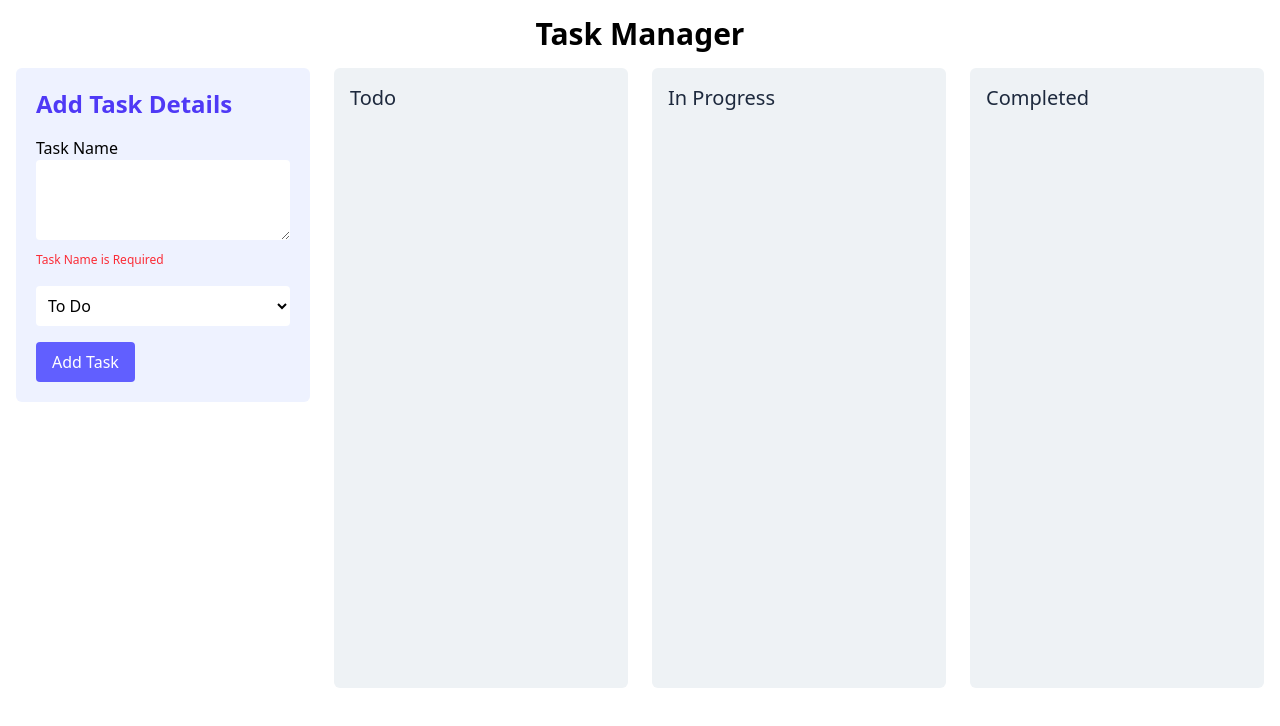
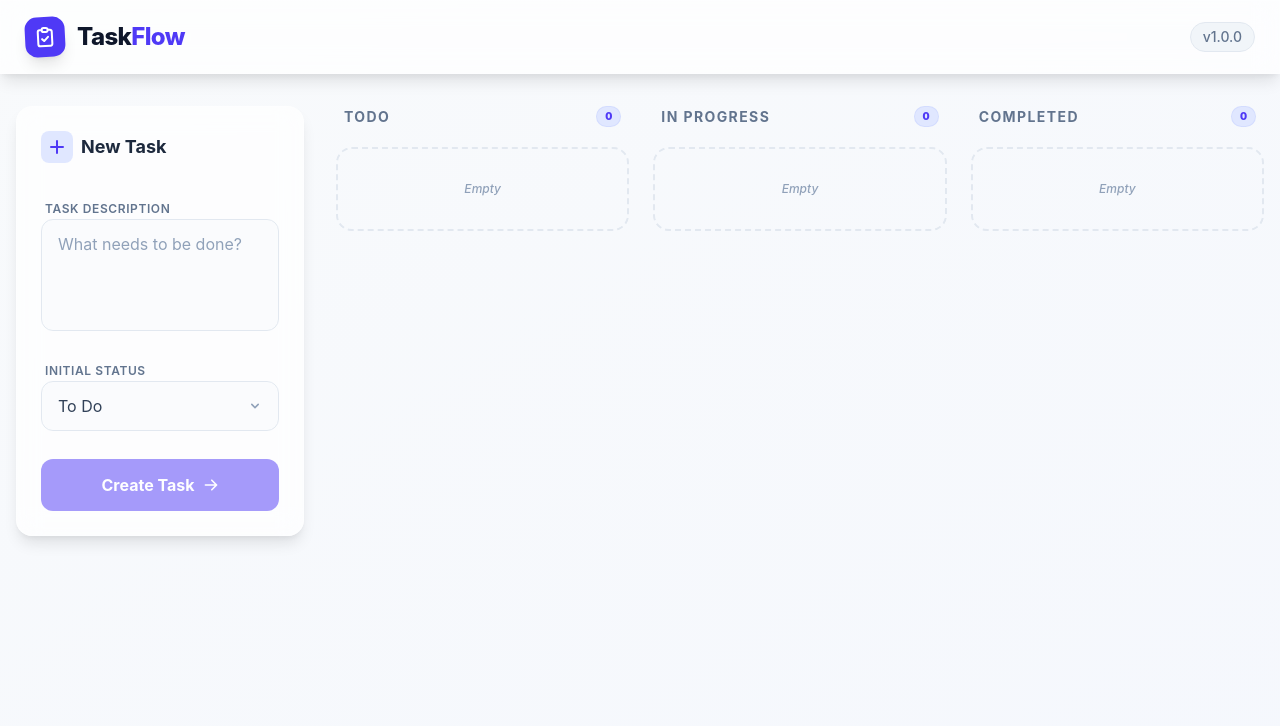
Before and after one commit to nikhilvanama/Task_Manager, an Angular app: page / in a window 1280 px wide. Shown: the top 726 px of the page. Built offline with nearby package versions, Linux system fonts and the light colour scheme.

Commit message:
Changed th UI of the project using anti gravity

```diff
--- a/src/app/app.component.html
+++ b/src/app/app.component.html
@@ -1,17 +1,37 @@
-<div class="max-w-7xl mx-auto">
-  <h1 class="text-3xl font-bold text-center p-4">Task Manager</h1>
+<div class="min-h-screen bg-linear-to-br from-slate-50 to-indigo-50/30">
+  <header class="glass sticky top-0 z-50 px-6 py-4 mb-8">
+    <div class="max-w-7xl mx-auto flex justify-between items-center">
+      <div class="flex items-center gap-3">
+        <div class="w-10 h-10 bg-indigo-600 rounded-xl flex items-center justify-center shadow-lg transform -rotate-3 hover:rotate-0 transition-transform cursor-pointer">
+          <svg xmlns="http://www.w3.org/2000/svg" class="h-6 w-6 text-white" fill="none" viewBox="0 0 24 24" stroke="currentColor">
+            <path stroke-linecap="round" stroke-linejoin="round" stroke-width="2" d="M9 5H7a2 2 0 00-2 2v12a2 2 0 002 2h10a2 2 0 002-2V7a2 2 0 00-2-2h-2M9 5a2 2 0 002 2h2a2 2 0 002-2M9 5a2 2 0 012-2h2a2 2 0 012 2m-6 9l2 2 4-4" />
+          </svg>
         </div>
+        <h1 class="text-2xl font-extrabold tracking-tight text-slate-900">
+          Task<span class="text-indigo-600">Flow</span>
+        </h1>
+      </div>
+      <div class="text-sm font-medium text-slate-500 bg-slate-100 px-3 py-1 rounded-full border border-slate-200">
+        v1.0.0
+      </div>
+    </div>
+  </header>
 
-<div class="grid grid-cols-4 gap-[24px] px-4">
+  <main class="max-w-7xl mx-auto px-4 pb-12">
+    <div class="grid grid-cols-1 md:grid-cols-2 lg:grid-cols-4 gap-8">
+      <!-- Task Form Section -->
+      <section class="lg:col-span-1">
+        <app-task-form></app-task-form>
+      </section>
 
-<!-- Task Form -->
- <app-task-form></app-task-form>
-
-<!-- To-Do List -->
+      <!-- Task Columns -->
+      <section class="lg:col-span-3">
+        <div class="grid grid-cols-1 md:grid-cols-3 gap-6">
           <app-task-list [Heading]="'Todo'" [Tasks]="todoItems()"></app-task-list>
-<!-- In Progress List -->
           <app-task-list [Heading]="'In Progress'" [Tasks]="inProgress()"></app-task-list>
-<!-- Completed List -->
           <app-task-list [Heading]="'Completed'" [Tasks]="Completed()"></app-task-list>
-
         </div>
+      </section>
+    </div>
+  </main>
+</div>
--- a/src/app/components/task-form/task-form.component.html
+++ b/src/app/components/task-form/task-form.component.html
@@ -1,22 +1,53 @@
-<form class="task-form flex flex-col gap-4 p-5 bg-indigo-50 rounded-md" [formGroup]="taskForm" (ngSubmit)="onSubmit()">
-    <h4 class="text-2xl font-bold font-sans text-indigo-600">Add Task Details</h4>
-    <div>
-        <label for="task" class="mb-3 text-sans font-medium">Task Name</label>
-        <textarea class="w-full bg-white rounded h-20 border-indigo-200" formControlName="task"></textarea>
-        <span class="text-xs font-normal text-red-500" *ngIf="task?.hasError('required')">
-            Task Name is Required
-        </span>
+<div class="glass p-6 rounded-2xl flex flex-col gap-6 border-slate-200/60 h-fit">
+    <div class="flex items-center gap-2 mb-2">
+        <div class="w-8 h-8 rounded-lg bg-indigo-100 flex items-center justify-center text-indigo-600">
+            <svg xmlns="http://www.w3.org/2000/svg" class="h-5 w-5" viewBox="0 0 20 20" fill="currentColor">
+                <path fill-rule="evenodd" d="M10 3a1 1 0 011 1v5h5a1 1 0 110 2h-5v5a1 1 0 11-2 0v-5H4a1 1 0 110-2h5V4a1 1 0 011-1z" clip-rule="evenodd" />
+            </svg>
         </div>
-    <div>
-        <select id="status" class="w-full p-2 bg-white rounded border-indigo-200" formControlName="status">
+        <h2 class="text-lg font-bold text-slate-800">New Task</h2>
+    </div>
+
+    <form class="flex flex-col gap-5" [formGroup]="taskForm" (ngSubmit)="onSubmit()">
+        <div class="space-y-1.5">
+            <label for="task" class="text-xs font-semibold uppercase tracking-wider text-slate-500 ml-1">Task Description</label>
+            <textarea id="task"
+                class="w-full bg-slate-50/50 rounded-xl px-4 py-3 border border-slate-200 focus:border-indigo-500 focus:ring-4 focus:ring-indigo-500/10 transition-all outline-none resize-none h-28 text-slate-700 placeholder:text-slate-400"
+                formControlName="task"
+                placeholder="What needs to be done?"></textarea>
+            <p class="text-[11px] font-medium text-red-500 px-1" *ngIf="task?.hasError('required') && task?.touched">
+                * This field is required
+            </p>
+        </div>
+
+        <div class="space-y-1.5">
+            <label for="status" class="text-xs font-semibold uppercase tracking-wider text-slate-500 ml-1">Initial Status</label>
+            <div class="relative">
+                <select id="status"
+                    class="w-full appearance-none bg-slate-50/50 rounded-xl px-4 py-3 border border-slate-200 focus:border-indigo-500 focus:ring-4 focus:ring-indigo-500/10 transition-all outline-none text-slate-700 cursor-pointer"
+                    formControlName="status">
                     <option value="todo">To Do</option>
                     <option value="inprogress">In Progress</option>
                     <option value="completed">Completed</option>
                 </select>
+                <div class="absolute right-4 top-1/2 -translate-y-1/2 pointer-events-none text-slate-400">
+                    <svg xmlns="http://www.w3.org/2000/svg" class="h-4 w-4" viewBox="0 0 20 20" fill="currentColor">
+                        <path fill-rule="evenodd" d="M5.293 7.293a1 1 0 011.414 0L10 10.586l3.293-3.293a1 1 0 111.414 1.414l-4 4a1 1 0 01-1.414 0l-4-4a1 1 0 010-1.414z" clip-rule="evenodd" />
+                    </svg>
                 </div>
-    <div>
+            </div>
+        </div>
+
         <button type="submit"
-            class="bg-indigo-500 text-white px-4 py-1 border-indigo-700 transition delay-150 rounded-sm py-2 px-3 hover:bg-indigo-700 cursor-pointer">Add
-            Task</button>
+            [disabled]="taskForm.invalid"
+            class="group relative w-full bg-indigo-600 text-white font-bold py-3.5 px-4 rounded-xl shadow-lg shadow-indigo-200 hover:bg-indigo-700 hover:shadow-indigo-300 active:scale-[0.98] transition-all disabled:opacity-50 disabled:shadow-none disabled:pointer-events-none mt-2 overflow-hidden">
+            <span class="relative z-10 flex items-center justify-center gap-2">
+                Create Task
+                <svg xmlns="http://www.w3.org/2000/svg" class="h-4 w-4 group-hover:translate-x-1 transition-transform" viewBox="0 0 20 20" fill="currentColor">
+                    <path fill-rule="evenodd" d="M10.293 3.293a1 1 0 011.414 0l6 6a1 1 0 010 1.414l-6 6a1 1 0 01-1.414-1.414L14.586 11H3a1 1 0 110-2h11.586l-4.293-4.293a1 1 0 010-1.414z" clip-rule="evenodd" />
+                </svg>
+            </span>
+            <div class="absolute inset-0 bg-linear-to-r from-transparent via-white/10 to-transparent -translate-x-full group-hover:translate-x-full transition-transform duration-1000"></div>
+        </button>
+    </form>
 </div>
-</form>
--- a/src/app/components/task-list-item/task-list-item.component.html
+++ b/src/app/components/task-list-item/task-list-item.component.html
@@ -1,10 +1,45 @@
-<div class="p-4 bg-white border-gray-200 rounded-[8px] hover:shadow-md transition-shadow duration-200">
-    <h3 class="text-xl font-bold text-blue mb-2">{{taskItem().task}}</h3>
-    <p class="text-sm text-gray-600 mb-3">Status: <span class="text-gray-900 font-semibold capitalize">{{taskItem().status}}</span></p>
-    @for (item of action(); track $index) {
-        <button class="bg-blue-500 text-white px-4 py-2 rounded hover:bg-blue-600 cursor-pointer capitalize me-2" (click)="markAs(taskItem().task, item)">
-            {{item}}
-        </button>
-    }
+<div class="group bg-white p-5 rounded-2xl border border-slate-200/60 shadow-sm hover:shadow-md hover:border-indigo-200/50 transition-all duration-300 relative overflow-hidden">
+    <!-- Status Indicator Line -->
+    <div class="absolute left-0 top-0 bottom-0 w-1 transition-all group-hover:w-1.5"
+         [class.bg-slate-300]="taskItem().status === 'todo'"
+         [class.bg-amber-400]="taskItem().status === 'inprogress'"
+         [class.bg-emerald-500]="taskItem().status === 'completed'">
+    </div>
 
+    <div class="flex flex-col gap-4">
+        <h3 class="text-base font-bold text-slate-800 leading-tight group-hover:text-indigo-600 transition-colors">
+            {{taskItem().task}}
+        </h3>
+
+        <div class="flex items-center justify-between mt-1">
+            <div class="flex items-center gap-1.5 px-2.5 py-1 rounded-lg text-[10px] font-bold uppercase tracking-wider"
+                 [class.bg-slate-100]="taskItem().status === 'todo'" [class.text-slate-500]="taskItem().status === 'todo'"
+                 [class.bg-amber-50]="taskItem().status === 'inprogress'" [class.text-amber-600]="taskItem().status === 'inprogress'"
+                 [class.bg-emerald-50]="taskItem().status === 'completed'" [class.text-emerald-600]="taskItem().status === 'completed'">
+                <span class="w-1.5 h-1.5 rounded-full"
+                      [class.bg-slate-400]="taskItem().status === 'todo'"
+                      [class.bg-amber-400]="taskItem().status === 'inprogress'"
+                      [class.bg-emerald-500]="taskItem().status === 'completed'">
+                </span>
+                {{taskItem().status === 'inprogress' ? 'In Progress' : taskItem().status}}
+            </div>
+
+            <div class="flex gap-1.5 opacity-0 group-hover:opacity-100 transition-opacity translate-y-2 group-hover:translate-y-0 transition-transform duration-300">
+                @for (item of action(); track $index) {
+                    <button
+                        class="p-2 rounded-lg bg-slate-50 border border-slate-200 text-slate-500 hover:bg-indigo-600 hover:text-white hover:border-indigo-600 transition-all cursor-pointer shadow-sm active:scale-90"
+                        [title]="'Move to ' + item"
+                        (click)="markAs(taskItem().task, item)">
+                        @if (item === 'todo') {
+                            <svg xmlns="http://www.w3.org/2000/svg" class="h-4 w-4" viewBox="0 0 20 20" fill="currentColor"><path d="M5 4a2 2 0 012-2h6a2 2 0 012 2v14l-5-2.5L5 18V4z" /></svg>
+                        } @else if (item === 'inprogress') {
+                            <svg xmlns="http://www.w3.org/2000/svg" class="h-4 w-4" viewBox="0 0 20 20" fill="currentColor"><path fill-rule="evenodd" d="M10 18a8 8 0 100-16 8 8 0 000 16zM9.555 7.168A1 1 0 008 8v4a1 1 0 001.555.832l3-2a1 1 0 000-1.664l-3-2z" clip-rule="evenodd" /></svg>
+                        } @else if (item === 'completed') {
+                            <svg xmlns="http://www.w3.org/2000/svg" class="h-4 w-4" viewBox="0 0 20 20" fill="currentColor"><path fill-rule="evenodd" d="M16.707 5.293a1 1 0 010 1.414l-8 8a1 1 0 01-1.414 0l-4-4a1 1 0 011.414-1.414L8 12.586l7.293-7.293a1 1 0 011.414 0z" clip-rule="evenodd" /></svg>
+                        }
+                    </button>
+                }
+            </div>
+        </div>
+    </div>
 </div>
--- a/src/app/components/task-list/task-list.component.html
+++ b/src/app/components/task-list/task-list.component.html
@@ -1,9 +1,19 @@
-<div class="p-4 bg-[#eef2f5] rounded-md h-155">
-    <h2 class="text-xl font-medium text-slate-800 mb-3 font-sans">{{Heading()}}</h2>
+<div class="flex flex-col gap-5">
+    <div class="flex items-center justify-between px-2">
+        <h2 class="text-sm font-bold uppercase tracking-widest text-slate-500">{{Heading()}}</h2>
+        <span class="bg-indigo-100 text-indigo-600 text-[10px] font-black px-2 py-0.5 rounded-full border border-indigo-200/50">
+            {{Tasks().length}}
+        </span>
+    </div>
 
-    <div class="flex flex-col gap-3">
+    <div class="flex flex-col gap-4 min-h-[100px]">
         @for (item of Tasks(); track $index) {
             <app-task-list-item [taskItem]="item"></app-task-list-item>
         }
+        @if (Tasks().length === 0) {
+            <div class="flex flex-col items-center justify-center p-8 rounded-2xl border-2 border-dashed border-slate-200 text-slate-400">
+                <p class="text-xs font-medium italic">Empty</p>
+            </div>
+        }
     </div>
 </div>
--- a/src/styles.css
+++ b/src/styles.css
@@ -1 +1,57 @@
 @import "tailwindcss";
+
+@font-face {
+  font-family: 'Inter';
+  src: url('https://fonts.googleapis.com/css2?family=Inter:wght@300;400;500;600;700&display=swap');
+}
+
+:root {
+  --font-sans: 'Inter', system-ui, -apple-system, sans-serif;
+
+  /* Modern Palette */
+  --color-primary: #6366f1; /* Indigo 500 */
+  --color-primary-dark: #4f46e5; /* Indigo 600 */
+  --color-secondary: #10b981; /* Emerald 500 */
+  --color-accent: #f59e0b; /* Amber 500 */
+  --color-surface: #ffffff;
+  --color-background: #f8fafc; /* Slate 50 */
+
+  --shadow-premium: 0 10px 15px -3px rgba(0, 0, 0, 0.1), 0 4px 6px -2px rgba(0, 0, 0, 0.05);
+  --glass-bg: rgba(255, 255, 255, 0.7);
+  --glass-border: rgba(255, 255, 255, 0.2);
+}
+
+body {
+  font-family: var(--font-sans);
+  background-color: var(--color-background);
+  color: #1e293b; /* Slate 800 */
+  margin: 0;
+  min-height: 100vh;
+}
+
+/* Glassmorphism Utility */
+.glass {
+  background: var(--glass-bg);
+  backdrop-filter: blur(12px);
+  -webkit-backdrop-filter: blur(12px);
+  border: 1px solid var(--glass-border);
+  box-shadow: var(--shadow-premium);
+}
+
+/* Scrollbar Styling */
+::-webkit-scrollbar {
+  width: 8px;
+}
+
+::-webkit-scrollbar-track {
+  background: transparent;
+}
+
+::-webkit-scrollbar-thumb {
+  background: #cbd5e1;
+  border-radius: 10px;
+}
+
+::-webkit-scrollbar-thumb:hover {
+  background: #94a3b8;
+}
```
Lines whose indentation alone changed are shown as unchanged.
